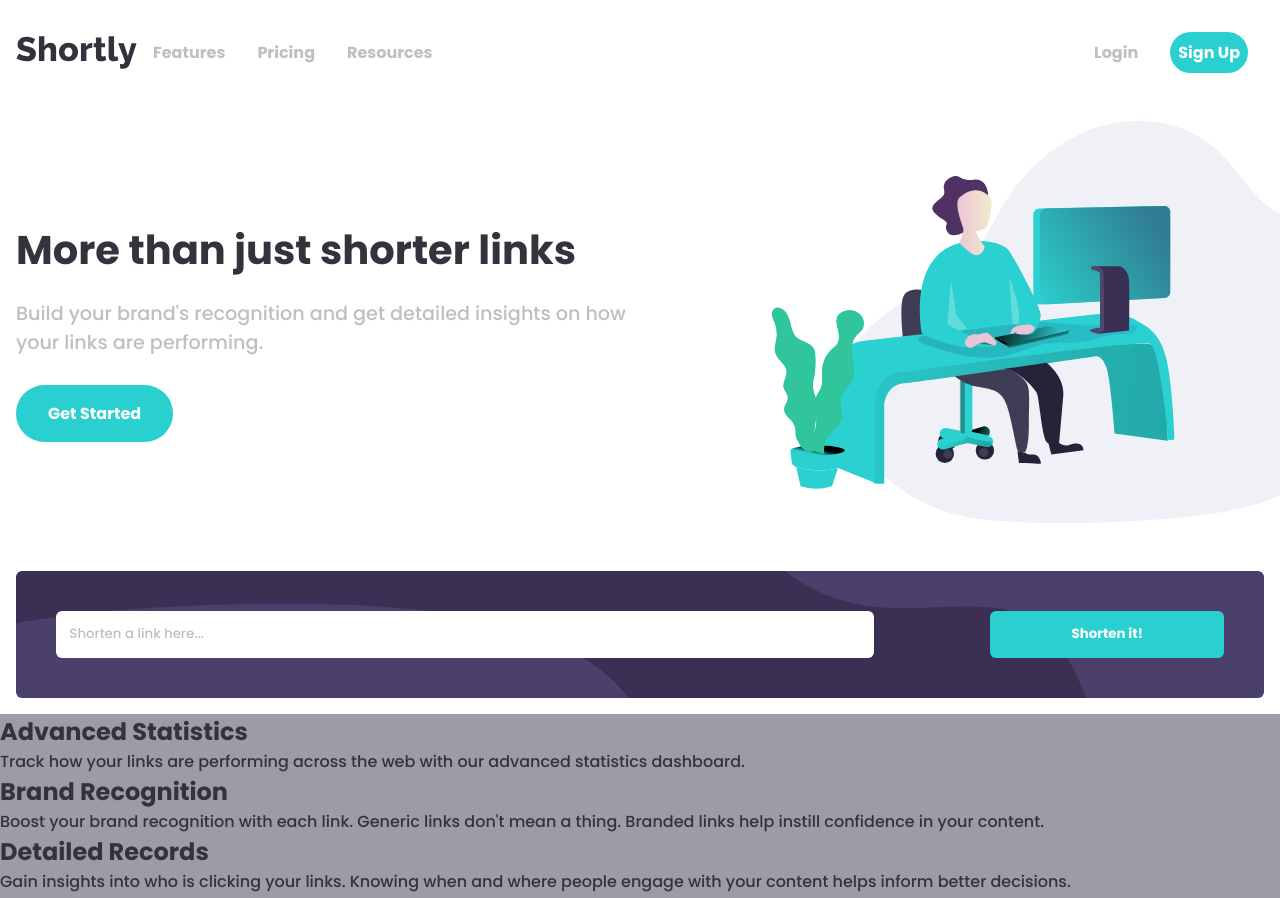
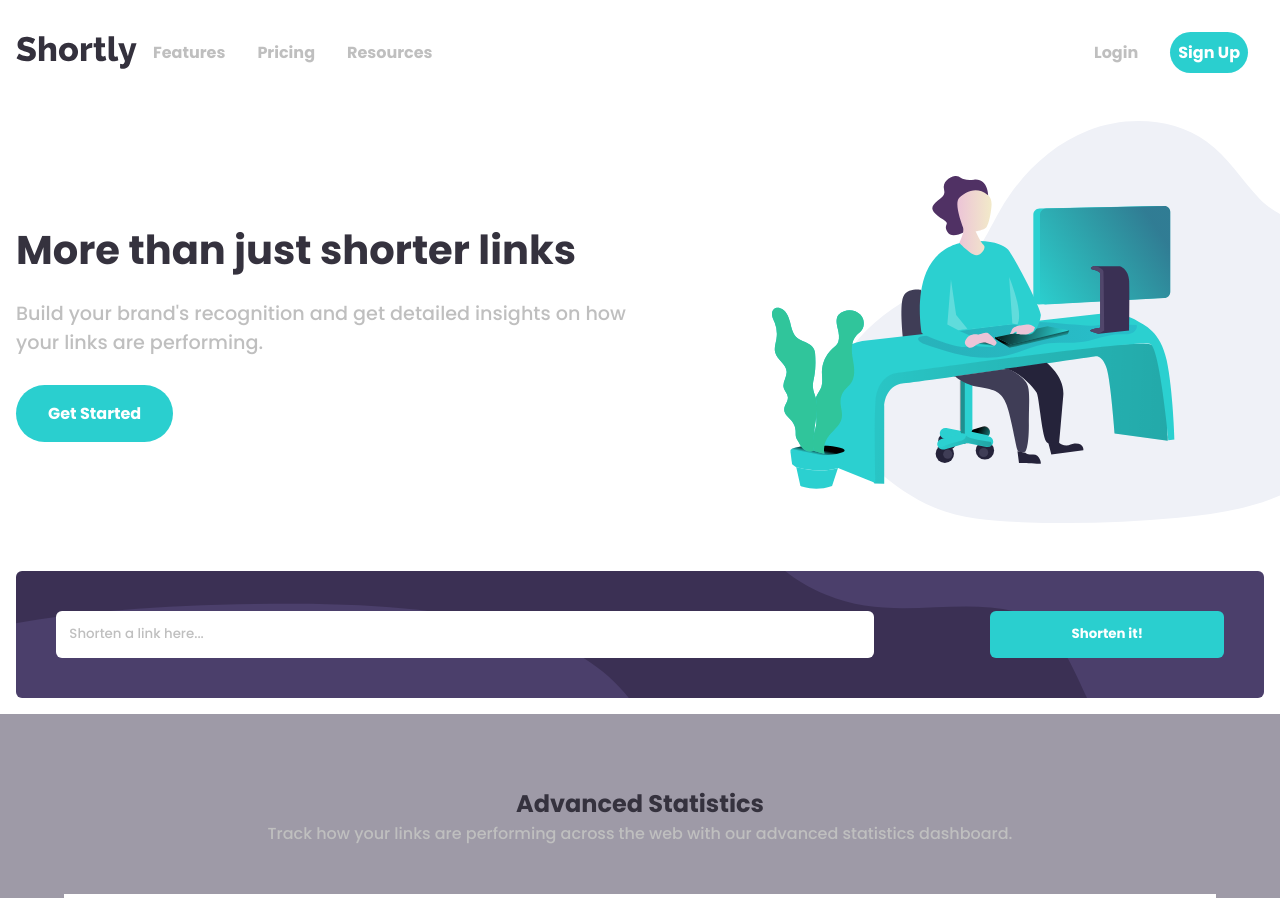
Before and after one commit to winstein27/url-shortener, a React (Vite) app: page / in a window 1280 px wide. Shown: the top 898 px of the page. Built offline with nearby package versions, Linux system fonts and the light colour scheme.

Commit message:
:construction: feat: features section

```diff
--- a/src/assets/global.scss
+++ b/src/assets/global.scss
@@ -6,6 +6,7 @@ $color-secondary: hsl(0, 0%, 75%);
 $color-highlighted: white;
 $background: hsl(257, 27%, 26%);
 $background-highlighted: hsl(180, 66%, 49%);
+$background-card: white;
 
 $features-background: hsl(257, 7%, 63%);
 $footer-background: hsl(260, 8%, 14%);
--- a/src/components/main/Features.module.scss
+++ b/src/components/main/Features.module.scss
@@ -1,8 +1,26 @@
 .features {
   background-color: $features-background;
+  text-align: center;
 
   h2,
   p {
     margin: 0;
   }
+
+  p {
+    color: $color-secondary;
+  }
+
+  .main-feature {
+    padding: 3rem 1rem;
+    padding-top: 4.5rem;
+  }
+
+  .feature {
+    width: 90%;
+    margin: auto;
+    padding: 1rem;
+    background-color: $background-card;
+    margin-bottom: 2rem;
+  }
 }
--- a/src/components/main/Features.tsx
+++ b/src/components/main/Features.tsx
@@ -3,7 +3,7 @@ import styles from "./Features.module.scss";
 const Features = () => {
   return (
     <div className={styles.features}>
-      <div>
+      <div className={styles["main-feature"]}>
         <h2>Advanced Statistics</h2>
         <p>
           Track how your links are performing across the web with our advanced
@@ -11,21 +11,21 @@ const Features = () => {
         </p>
       </div>
       <div>
-        <div>
+        <div className={styles.feature}>
           <h2>Brand Recognition</h2>
           <p>
             Boost your brand recognition with each link. Generic links don't
             mean a thing. Branded links help instill confidence in your content.
           </p>
         </div>
-        <div>
+        <div className={styles.feature}>
           <h2>Detailed Records</h2>
           <p>
             Gain insights into who is clicking your links. Knowing when and
             where people engage with your content helps inform better decisions.
           </p>
         </div>
-        <div>
+        <div className={styles.feature}>
           <h2>Fully Customizable</h2>
           <p>
             Improve brand awareness and content discoverability through
```
